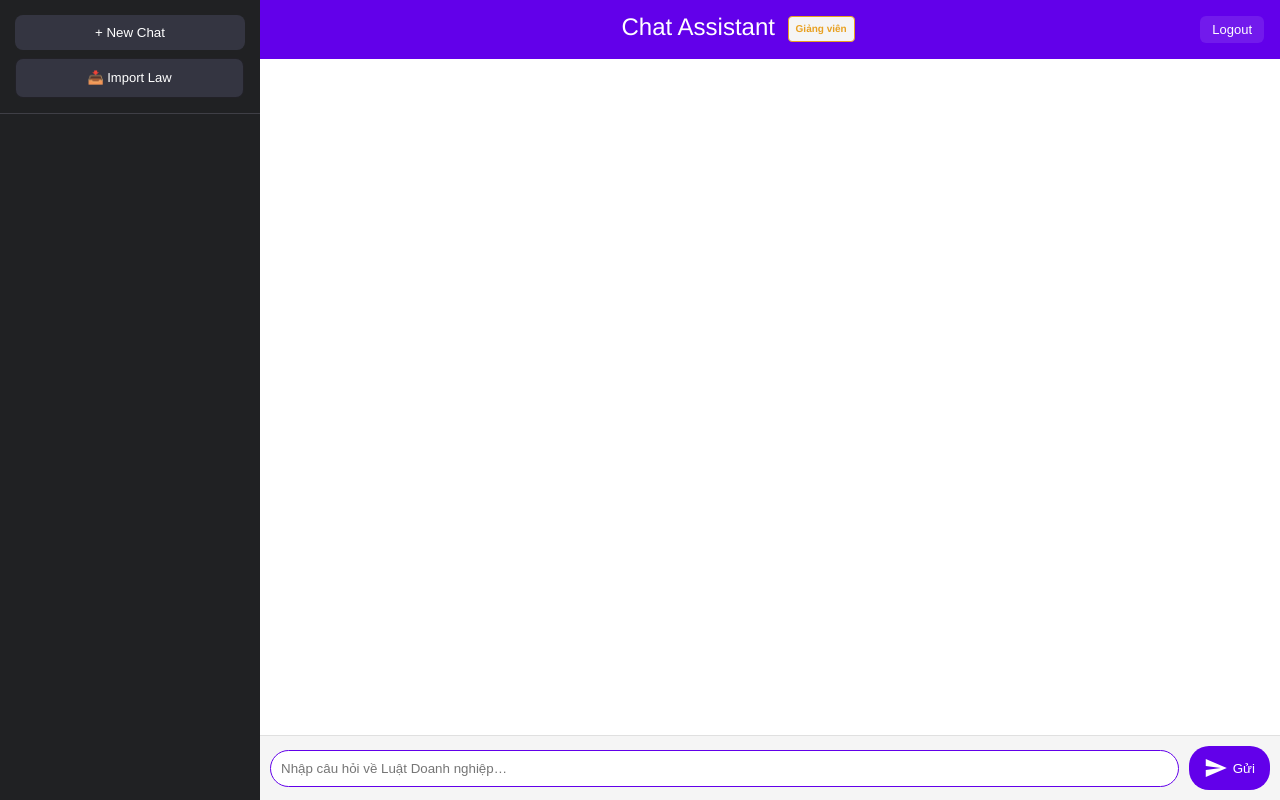
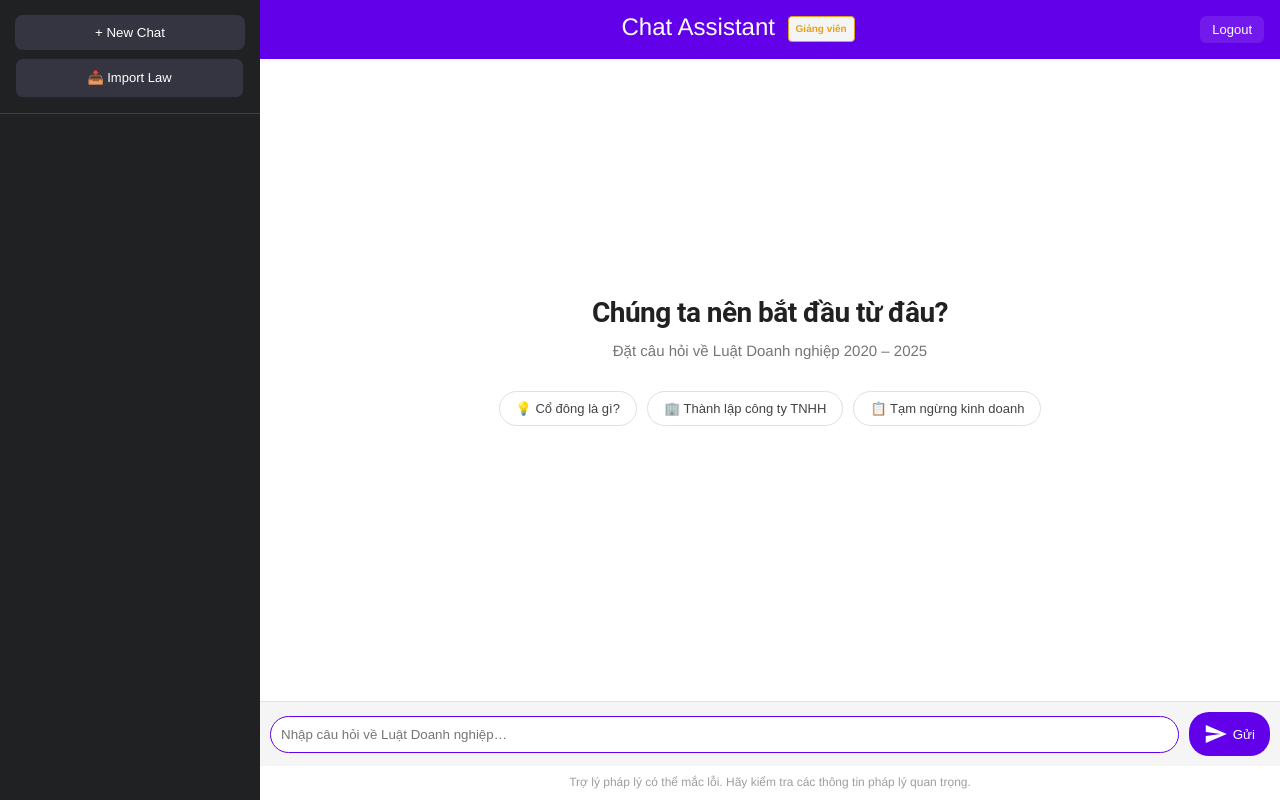
Before and after one commit to BaoNHN/rag-legal-assistant, a FastAPI app: page / in a window 1280 px wide. Run offline with FastAPI, Linux system fonts and the light colour scheme; the visitor is signed in with stand-in values (Sample User, id 1); data that the repository does not hold is empty; some libraries are stand-ins or nearby versions.

Commit message:
Update follow fix request, add new html

```diff
--- a/static/style.css
+++ b/static/style.css
@@ -138,14 +142,87 @@ body {
     min-height: 0;
 }
 
+/* ── Welcome screen ─────────────────────────────── */
+#welcome-screen {
+    flex: 1;
+    display: flex;
+    flex-direction: column;
+    align-items: center;
+    justify-content: center;
+    padding-bottom: 40px;
+}
+
+.welcome-title {
+    font-size: 28px;
+    font-weight: 600;
+    color: #212121;
+    margin: 0 0 8px 0;
+    text-align: center;
+}
+
+.welcome-subtitle {
+    font-size: 15px;
+    color: #757575;
+    margin: 0 0 28px 0;
+    text-align: center;
+}
+
+.suggestion-chips {
+    display: flex;
+    gap: 10px;
+    flex-wrap: wrap;
+    justify-content: center;
+}
+
+.chip {
+    padding: 9px 16px;
+    border: 1.5px solid #E0E0E0;
+    border-radius: 20px;
+    background: white;
+    color: #424242;
+    font-size: 13px;
+    cursor: pointer;
+    transition: border-color 0.2s, background 0.2s;
+}
+
+.chip:hover {
+    border-color: #6200EA;
+    background: #F3E5F5;
+    color: #6200EA;
+}
+
+/* Hidden when chatting */
+.container.is-chatting #welcome-screen {
+    display: none;
+}
+
+/* ── Chatbox ────────────────────────────────────── */
 .chatbox {
     flex: 1;
     padding: 16px;
-    overflow-y: auto;  /* THIS is where scrolling happens */
+    overflow-y: auto;
     display: flex;
     flex-direction: column;
     gap: 8px;
     min-height: 0;
+}
+
+/* Hidden until chatting */
+#chatbox {
+    display: none;
+}
+
+.container.is-chatting #chatbox {
+    display: flex;
+}
+
+/* ── Disclaimer ─────────────────────────────────── */
+#disclaimer {
+    text-align: center;
+    font-size: 12px;
+    color: #9E9E9E;
+    padding: 6px 16px 8px;
+    background: white;
 }
 
 /* Message bubbles */
--- a/templates/index.html
+++ b/templates/index.html
@@ -41,11 +41,11 @@
       margin-left: 6px;
       vertical-align: middle;
     }
-.role-badge.teacher {
-    background: whitesmoke;
-    color: #E8A020;
-    border: 1.5px solid #E8A020;
-}
+    .role-badge.teacher {
+      background: whitesmoke;
+      color: #E8A020;
+      border: 1.5px solid #E8A020;
+    }
   </style>
 </head>
 <body>
@@ -68,14 +68,33 @@
       <span id="roleBadge"></span>
       <button onclick="logout()" style="float:right;background:rgba(255,255,255,0.1);border:none;color:white;padding:6px 12px;border-radius:6px;cursor:pointer;font-size:13px;">Logout</button>
     </div>
-    <div class="container">
+    <div class="container" id="mainContainer">
+
+      <!-- Welcome screen (shown when no messages) -->
+      <div id="welcome-screen">
+        <h1 class="welcome-title">Chúng ta nên bắt đầu từ đâu?</h1>
+        <p class="welcome-subtitle">Đặt câu hỏi về Luật Doanh nghiệp 2020 – 2025</p>
+        <div class="suggestion-chips">
+          <button class="chip" data-prompt="Cổ đông là gì?">💡 Cổ đông là gì?</button>
+          <button class="chip" data-prompt="Thành lập công ty TNHH cần điều kiện gì?">🏢 Thành lập công ty TNHH</button>
+          <button class="chip" data-prompt="Doanh nghiệp tạm ngừng kinh doanh cần làm gì?">📋 Tạm ngừng kinh doanh</button>
+        </div>
+      </div>
+
+      <!-- Chatbox (shown when chatting) -->
       <div id="chatbox" class="chatbox"></div>
+
+      <!-- Input bar — design unchanged -->
       <div class="input-area">
         <input id="chatInput" type="text" placeholder="Nhập câu hỏi về Luật Doanh nghiệp…"/>
         <button id="sendButton">
           <span class="material-icons">send</span> Gửi
         </button>
       </div>
+
+      <!-- Disclaimer text below input -->
+      <div id="disclaimer">Trợ lý pháp lý có thể mắc lỗi. Hãy kiểm tra các thông tin pháp lý quan trọng.</div>
+
     </div>
   </main>
 </div>
```
Also changed, not shown: other parts of static/style.css (+34 -1 lines), engine/rag_engine.py (+91 -21 lines), static/script.js (+55 -9 lines).
